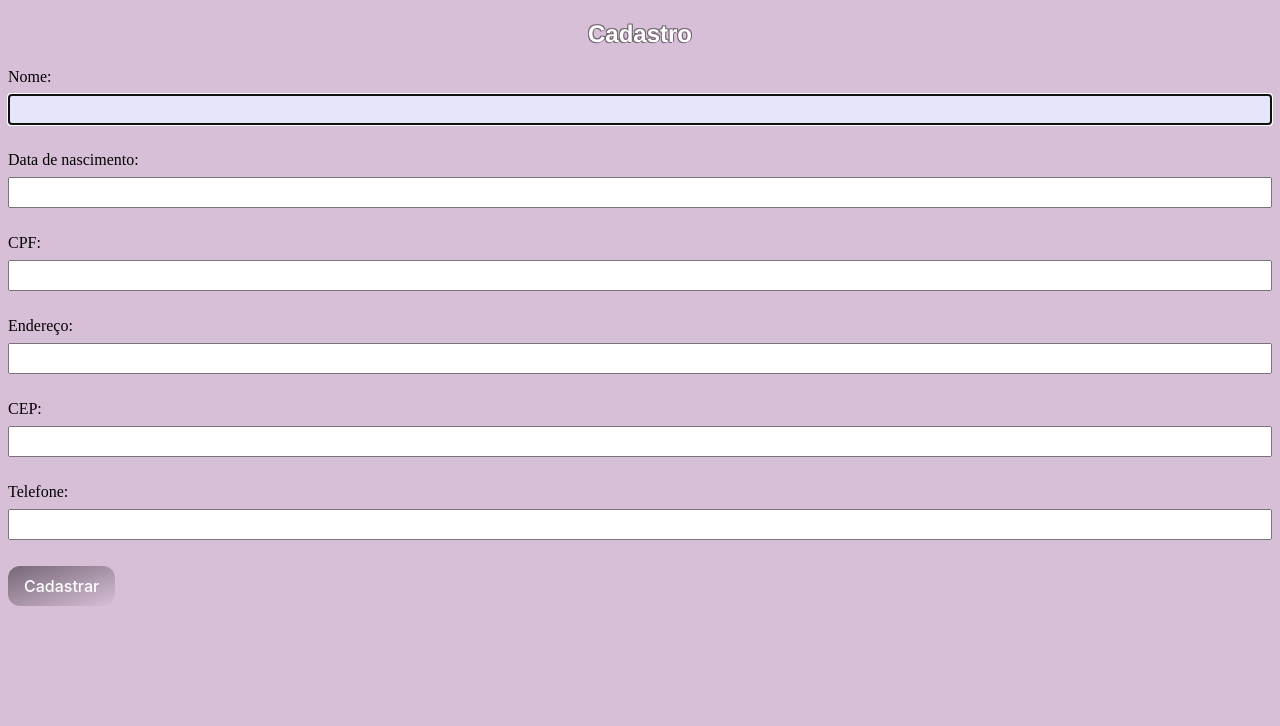
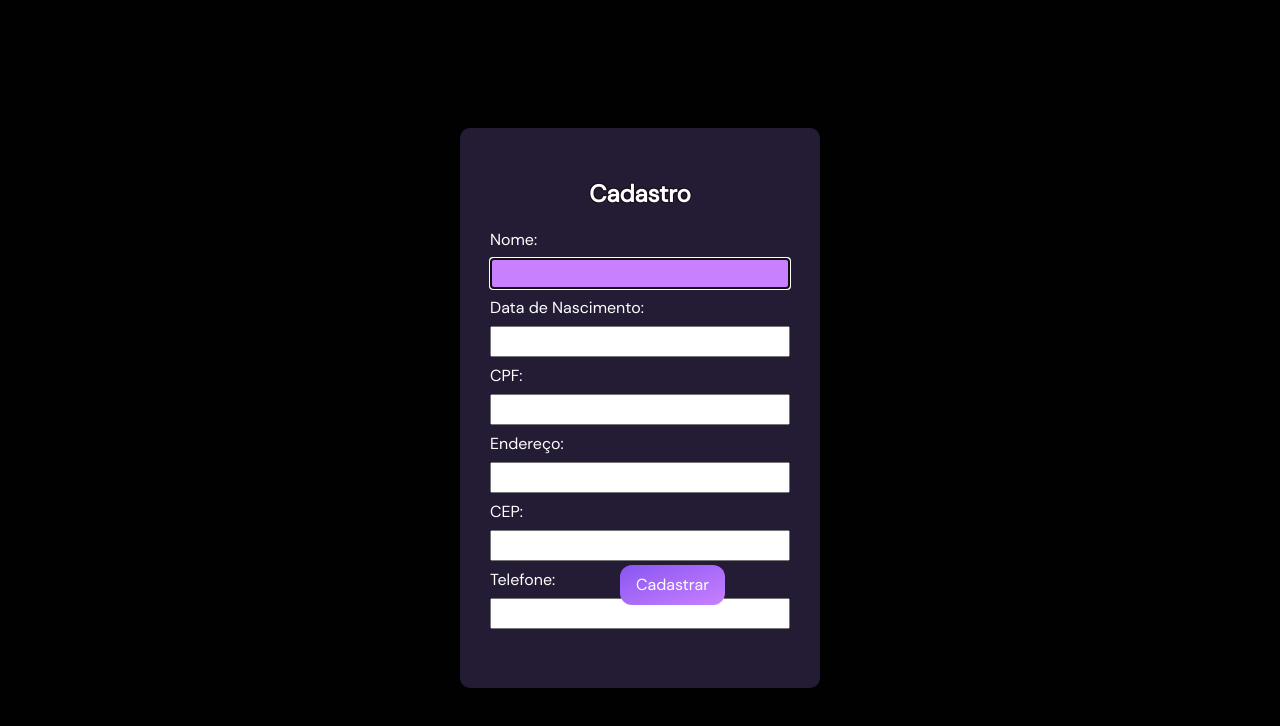
Before and after one commit to MilenaAndradex/cadastro, a plain HTML site: page index.html in a window 1280 px wide. Drawn offline with Linux system fonts and the light colour scheme.

Commit message:
atualizações

```diff
--- a/c.css
+++ b/c.css
@@ -1,16 +1,20 @@
 body {
-    background-color: 	#D8BFD8;
+    background-color: 	#020102;
   }
+@font-face {
+    font-family: DM Sans;
+     src: url('./DMSans-Regular.ttf');
+}
 
   h2 {
-    color: white;
+    color: #FFFFFF;
     text-align: center;
-    font-family: Helvetica;
+    font-family: 'DM Sans';
     text-shadow:
-             -1px -1px 0px #756775,
-             -1px 1px 0px #756775,
-              1px -1px 0px #756775,
-              1px 0px 0px #756775;
+             -1px -1px 0px #1a0d1a,
+             -1px 1px 0px #1a0d1a,
+              1px -1px 0px #1a0d1a,
+              1px 0px 0px #1a0d1a;
   }
 
 input {
@@ -20,17 +24,17 @@ input {
     box-sizing: border-box;
   }
 input[type=text]:focus {
-    background-color: #E6E6FA;
+    background-color: #c880ff;
   }
 
 .button-62 {
-  background: linear-gradient(to bottom right, #756775, #D8BFD8);
+  background: linear-gradient(to bottom right, #8956f1, #c880ff);
   border: 0;
   border-radius: 12px;
   color: #FFFFFF;
   cursor: pointer;
   display: inline-block;
-  font-family: -apple-system,system-ui,"Segoe UI",Roboto,Helvetica,Arial,sans-serif;
+  font-family: 'DM Sans';
   font-size: 16px;
   font-weight: 500;
   line-height: 2.5;
@@ -43,12 +47,38 @@ input[type=text]:focus {
   -webkit-user-select: none;
   touch-action: manipulation;
   white-space: nowrap;
+  position: absolute;
+  left: 620px;
+  top: 565px;
+
+
+
 }
 
 .button-62:not([disabled]):focus {
-  box-shadow: 0 0 .25rem rgba(0, 0, 0, 0.5), -.125rem -.125rem 1rem rgba(128,128,128), .125rem .125rem 1rem rgba(147,112,219);
+  box-shadow: 0 0 .25rem rgba(0, 0, 0, 0.5), -.125rem -.125rem 1rem #020102, .125rem .125rem 1rem #020102;
 }
 
 .button-62:not([disabled]):hover {
-  box-shadow: 0 0 .25rem rgba(0, 0, 0, 0.5), -.125rem -.125rem 1rem rgba(128,128,128), .125rem .125rem 1rem rgba(147,112,219);
+  box-shadow: 0 0 .25rem rgba(0, 0, 0, 0.5), -.125rem -.125rem 1rem #020102, .125rem .125rem 1rem #020102;
 }
+
+.container {
+  height: 100vh;
+  display: flex;
+  flex-direction: row;
+  justify-content: center;
+  align-items: center;
+  font-family: 'DM Sans';
+  color: #FFFFFF;
+
+
+  }
+  .box {
+  width: 300px;
+  height: 500px;
+  background-color: #241b35;
+  border: 30px solid #241b35;
+  border-radius: 10px;
+
+  }
--- a/index.html
+++ b/index.html
@@ -8,25 +8,37 @@
 
     </head>
     <body>
+        <div id="div1" class="container">
+            <div class="box">
 
-        <form id="form">
+                <form id="form">
 
-        <h2>Cadastro</h2>
-        Nome: <input type="text" autofocus="autofocus" required="required"/>
-        <br> <br>
-        Data de nascimento: <input type="text" maxlength="10" required="required" id="txtdata" onkeyup="mask_date();" />
-        <br> <br>
-        CPF: <input type="text" required="required" id="txtcpf" maxlength="14" onkeyup="mask_cpf();"/>
-        <br> <br>
-        Endereço: <input type="text" required="required" id="txtend"  />
-        <br> <br>
-        CEP: <input type="text" required="required" id="txtcep" maxlength="9" onkeyup="mask_cep();" />
-        <br> <br>
-        Telefone: <input type="text" required="required" id="txttel" onkeyup="mask_tel();"/>
-        <br> <br>
+                <h2>Cadastro</h2>
+                <label for="nome">Nome:</label>
+                <input type="text" autofocus="autofocus" required="required"/>
+                <br>
+                <label for="data">Data de Nascimento:</label>
+                <input type="text" maxlength="10" required="required" id="txtdata" onkeyup="mask_date();" />
+                <br>
+                <label for="cpf">CPF:</label>
+                <input type="text" required="required" id="txtcpf" maxlength="14" onkeyup="mask_cpf();"/>
+                <br>
+                <label for="endereço">Endereço: </label>
+                <input type="text" required="required" id="txtend"  />
+                <br>
+                <label for="cep">CEP:</label>
+                <input type="text" required="required" id="txtcep" maxlength="9" onkeyup="mask_cep();" />
+                <br>
+                <label for="telefone">Telefone:</label>
+                <input type="text" required="required" id="txttel" onkeyup="mask_tel();"/>
+                <br>
 
-        <button class="button-62" role="button">Cadastrar</button>
-        </form>
+                <div class="bt">
+                <button class="button-62" role="button">Cadastrar</button>
+                </div>
+                </form>
+            </div>
+        </div>
 
     </body>
 </html>
```
Also changed, not shown: DMSans-Regular.ttf (added).
